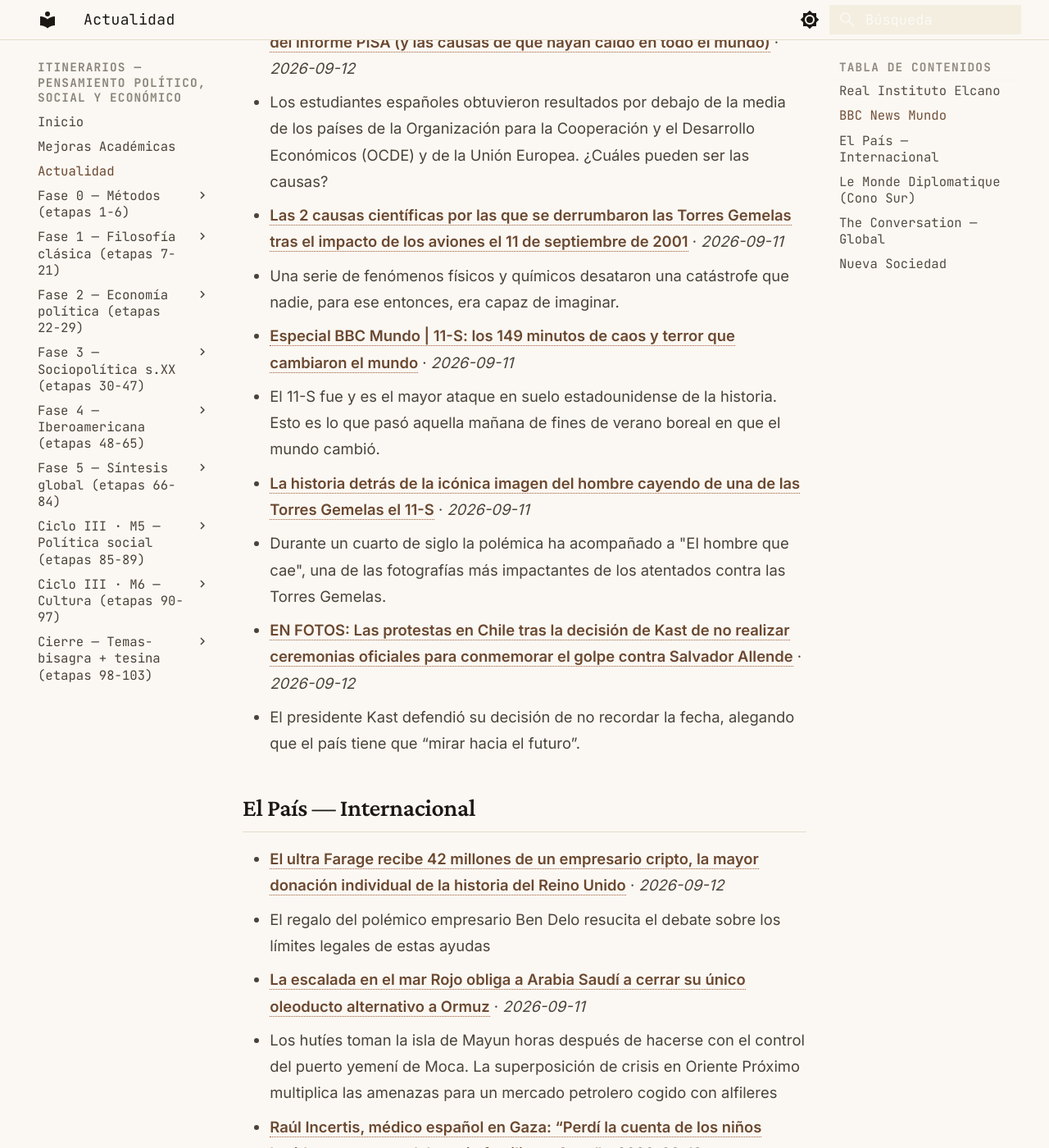
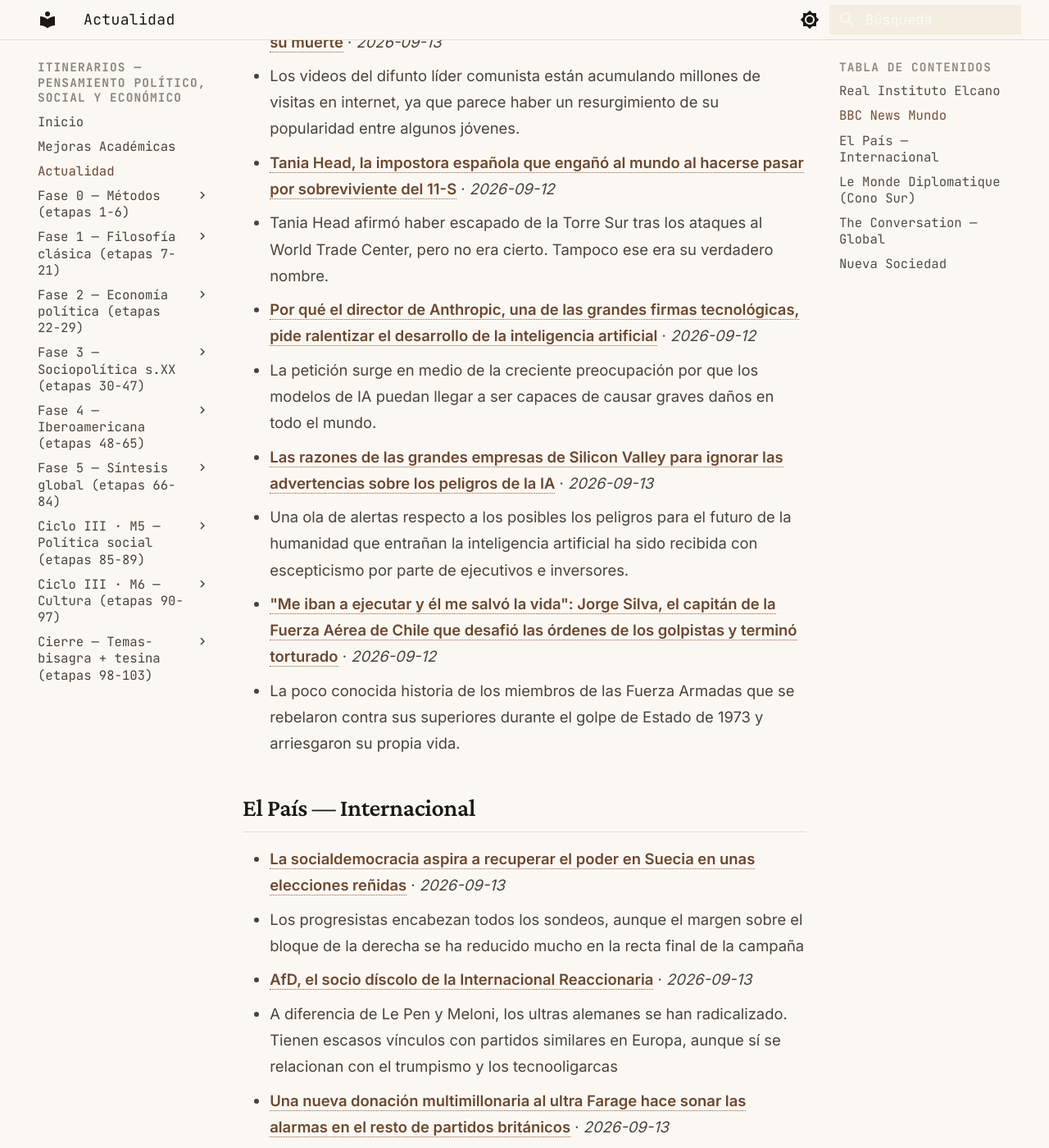
Before and after one commit to MrSpagVi/Curso, an MkDocs documentation site: the page built from docs/actualidad.md, in a window 1280 px wide and 1400 px high, scrolled down 896 px. Shown: the whole window at 82% size. Built offline with MkDocs 1.6.1 and Material for MkDocs 9.7.7, drawn with Linux system fonts in a browser that asks for light colours; some of the changed text lies outside the part shown.

Commit message:
auto: actualidad 2026-09-13

```diff
--- a/docs/actualidad.md
+++ b/docs/actualidad.md
@@ -6,7 +6,7 @@ title: Actualidad
 
 Últimos titulares de fuentes que dictan agenda en ciencia política y geopolítica. Actualizado automáticamente cada día (vía GitHub Actions).
 
-_Última actualización: 2026-09-12 09:50 UTC_
+_Última actualización: 2026-09-13 10:51 UTC_
 
 !!! tip "Ritual mensual — #actualidad"
     El último sábado de cada mes: agarrá **un** titular de los de abajo y escribí **300 palabras** aplicándole **2 autores** del último mes que leíste. ¿Qué diría cada uno? ¿En qué chocan? No resumas la noticia — usala como caso para pensar con las herramientas que venís construyendo. Guardá el texto con el tag `#actualidad` en tu sistema de notas. Esto convierte la teoría en criterio sobre la coyuntura: el objetivo del plan no es citar a Maquiavelo, es leer el presente con él.
@@ -17,29 +17,29 @@ _Sin datos en esta ejecución. Visitar fuente: [https://www.realinstitutoelcano.
 
 ## BBC News Mundo
 
-- **[Por qué España registró sus peores resultados educativos en la historia del informe PISA (y las causas de que hayan caído en todo el mundo)](https://www.bbc.com/mundo/articles/cz6z0407lnlo?at_medium=RSS&at_campaign=rss)** · *2026-09-12*
-  - Los estudiantes españoles obtuvieron resultados por debajo de la media de los países de la Organización para la Cooperación y el Desarrollo Económicos (OCDE) y de la Unión Europea. ¿Cuáles pueden ser las causas?
-- **[Las 2 causas científicas por las que se derrumbaron las Torres Gemelas tras el impacto de los aviones el 11 de septiembre de 2001](https://www.bbc.com/mundo/articles/cx2z51gprlxo?at_medium=RSS&at_campaign=rss)** · *2026-09-11*
-  - Una serie de fenómenos físicos y químicos desataron una catástrofe que nadie, para ese entonces, era capaz de imaginar.
-- **[Especial BBC Mundo | 11-S: los 149 minutos de caos y terror que cambiaron el mundo](https://www.bbc.com/mundo/resources/idt-ed9fe44b-4603-411e-8c37-e8a4a232ab89?at_medium=RSS&at_campaign=rss)** · *2026-09-11*
-  - El 11-S fue y es el mayor ataque en suelo estadounidense de la historia. Esto es lo que pasó aquella mañana de fines de verano boreal en que el mundo cambió.
-- **[La historia detrás de la icónica imagen del hombre cayendo de una de las Torres Gemelas el 11-S](https://www.bbc.com/mundo/articles/clyr0l5qgwpo?at_medium=RSS&at_campaign=rss)** · *2026-09-11*
-  - Durante un cuarto de siglo la polémica ha acompañado a "El hombre que cae", una de las fotografías más impactantes de los atentados contra las Torres Gemelas.
-- **[EN FOTOS: Las protestas en Chile tras la decisión de Kast de no realizar ceremonias oficiales para conmemorar el golpe contra Salvador Allende](https://www.bbc.com/mundo/articles/cz9z15k5kxpo?at_medium=RSS&at_campaign=rss)** · *2026-09-12*
-  - El presidente Kast defendió su decisión de no recordar la fecha, alegando que el país tiene que “mirar hacia el futuro”.
+- **[Por qué la figura de Mao sigue tan vigente en China 50 años después de su muerte](https://www.bbc.com/mundo/articles/cn9w2jzq2w3o?at_medium=RSS&at_campaign=rss)** · *2026-09-13*
+  - Los videos del difunto líder comunista están acumulando millones de visitas en internet, ya que parece haber un resurgimiento de su popularidad entre algunos jóvenes.
+- **[Tania Head, la impostora española que engañó al mundo al hacerse pasar por sobreviviente del 11-S](https://www.bbc.com/mundo/articles/cg49xwyxg6wo?at_medium=RSS&at_campaign=rss)** · *2026-09-12*
+  - Tania Head afirmó haber escapado de la Torre Sur tras los ataques al World Trade Center, pero no era cierto. Tampoco ese era su verdadero nombre.
+- **[Por qué el director de Anthropic, una de las grandes firmas tecnológicas, pide ralentizar el desarrollo de la inteligencia artificial](https://www.bbc.com/mundo/articles/c86x7vnegvvo?at_medium=RSS&at_campaign=rss)** · *2026-09-12*
+  - La petición surge en medio de la creciente preocupación por que los modelos de IA puedan llegar a ser capaces de causar graves daños en todo el mundo.
+- **[Las razones de las grandes empresas de Silicon Valley para ignorar las advertencias sobre los peligros de la IA](https://www.bbc.com/mundo/articles/cr7dmd1ydp0o?at_medium=RSS&at_campaign=rss)** · *2026-09-13*
+  - Una ola de alertas respecto a los posibles los peligros para el futuro de la humanidad que entrañan la inteligencia artificial ha sido recibida con escepticismo por parte de ejecutivos e inversores.
+- **["Me iban a ejecutar y él me salvó la vida": Jorge Silva, el capitán de la Fuerza Aérea de Chile que desafió las órdenes de los golpistas y terminó torturado](https://www.bbc.com/mundo/articles/ced792eyg7po?at_medium=RSS&at_campaign=rss)** · *2026-09-12*
+  - La poco conocida historia de los miembros de las Fuerza Armadas que se rebelaron contra sus superiores durante el golpe de Estado de 1973 y arriesgaron su propia vida.
 
 ## El País — Internacional
 
-- **[El ultra Farage recibe 42 millones de un empresario cripto, la mayor donación individual de la historia del Reino Unido](https://elpais.com/internacional/2026-09-12/el-ultra-farage-recibe-42-millones-de-un-empresario-cripto-la-mayor-donacion-individual-de-la-historia-del-reino-unido.html)** · *2026-09-12*
-  - El regalo del polémico empresario Ben Delo resucita el debate sobre los límites legales de estas ayudas
-- **[La escalada en el mar Rojo obliga a Arabia Saudí a cerrar su único oleoducto alternativo a Ormuz](https://elpais.com/internacional/2026-09-11/el-polvorin-del-mar-rojo-se-suma-al-cierre-de-ormuz-y-agrava-la-crisis-petrolera.html)** · *2026-09-11*
-  - Los hutíes toman la isla de Mayun horas después de hacerse con el control del puerto yemení de Moca. La superposición de crisis en Oriente Próximo multiplica las amenazas para un mercado petrolero cogido con alfileres
-- **[Raúl Incertis, médico español en Gaza: “Perdí la cuenta de los niños heridos que se quedaban sin familia en Gaza”](https://elpais.com/internacional/2026-09-12/raul-incertis-medico-espanol-en-gaza-perdi-la-cuenta-de-los-ninos-heridos-que-se-quedaban-sin-familia-en-gaza.html)** · *2026-09-12*
-  - El doctor español que trabajó en varios hospitales en la Franja en 2025 publica ‘Ojalá curar fuera más fácil’, donde relata la barbarie de la que fue testigo
+- **[La socialdemocracia aspira a recuperar el poder en Suecia en unas elecciones reñidas](https://elpais.com/internacional/2026-09-13/la-socialdemocracia-aspira-a-recuperar-el-poder-en-suecia-en-unas-renidas-elecciones.html)** · *2026-09-13*
+  - Los progresistas encabezan todos los sondeos, aunque el margen sobre el bloque de la derecha se ha reducido mucho en la recta final de la campaña
+- **[AfD, el socio díscolo de la Internacional Reaccionaria](https://elpais.com/internacional/2026-09-13/afd-el-socio-discolo-de-la-internacional-reaccionaria.html)** · *2026-09-13*
+  - A diferencia de Le Pen y Meloni, los ultras alemanes se han radicalizado. Tienen escasos vínculos con partidos similares en Europa, aunque sí se relacionan con el trumpismo y los tecnooligarcas
+- **[Una nueva donación multimillonaria al ultra Farage hace sonar las alarmas en el resto de partidos británicos](https://elpais.com/internacional/2026-09-13/una-nueva-donacion-multimillonaria-al-ultra-farage-hace-sonar-las-alarmas-en-el-resto-de-partidos-britanicos.html)** · *2026-09-13*
+  - Reform UK acumula ya más dinero en regalos que todas las demás formaciones políticas juntas en un año
+- **[Democracia en venta](https://elpais.com/internacional/2026-09-13/democracia-en-venta.html)** · *2026-09-13*
+  - No es la primera vez que Trump ofrece cheques en tiempo electoral, pero esta vez se trata de un cínico y descarado soborno que promete dinero a cambio de retener poder
 - **[¿Han ganado los terroristas tras el 11-S?](https://elpais.com/opinion/2026-09-11/han-ganado-los-terroristas-tras-el-11-s.html)** · *2026-09-11*
   - Estados Unidos respondió al atentado en Nueva York como querían sus atacantes y contribuyó a crear un mundo donde el terrorismo es tan normal que ya ni sabemos cuándo usar esa palabra
-- **[La guerra de la ultraderecha contra la Bauhaus](https://elpais.com/opinion/2026-09-10/la-guerra-de-la-ultraderecha-contra-la-bauhaus.html)** · *2026-09-10*
-  - Los partidos como AfD siempre libran guerras culturales, erigidos en representantes de eso que denominan “pueblo real”
 
 ## Le Monde Diplomatique (Cono Sur)
 
@@ -47,16 +47,16 @@ _Sin datos en esta ejecución. Visitar fuente: [https://www.eldiplo.org/feed/](h
 
 ## The Conversation — Global
 
-- **[How anti-bribery laws apply to Trump’s promise of $5,000 payments if Republicans keep control of Congress](https://theconversation.com/how-anti-bribery-laws-apply-to-trumps-promise-of-5-000-payments-if-republicans-keep-control-of-congress-291722)** · *2026-09-11*
-  - Bribery involves offering money to a particular person, but Trump did not make his $5,000 offer to any single voter or set of voters.
-- **[Volodymyr Zelenskyy’s visit to Canada advances the interests of both countries](https://theconversation.com/volodymyr-zelenskyys-visit-to-canada-advances-the-interests-of-both-countries-291761)** · *2026-09-11*
-  - Canada’s deepening ties with Ukraine can strengthen both countries as they navigate an increasingly unstable world and a less reliable U.S. ally.
-- **[A Swedish ghost story](https://theconversation.com/a-swedish-ghost-story-291400)** · *2026-09-11*
-  - Swedes take pride in being modern – and secular. But interest in the paranormal is high.
-- **[Why do people get married these days?](https://theconversation.com/why-do-people-get-married-these-days-290978)** · *2026-09-11*
-  - Most young people aren’t religious – but marriage is still a place where secular culture has quietly absorbed many of the values we associate with religion.
-- **[Pharmacogenomics: how your genes could help doctors choose the right medicine and dose](https://theconversation.com/pharmacogenomics-how-your-genes-could-help-doctors-choose-the-right-medicine-and-dose-291222)** · *2026-09-11*
-  - Your genes can affect how some medicines work. A reusable result could help doctors prescribe more safely, alongside other clinical evidence.
+- **[View from The Hill:  Albanese lashes Hanson over attack on his mother](https://theconversation.com/view-from-the-hill-albanese-lashes-hanson-over-attack-on-his-mother-291561)** · *2026-09-13*
+  - It is the second time in just days that the One Nation leader is on the back foot after making a personal attack.
+- **[New world map makes Africa look bigger: what’s the fuss about? Cartographers explain](https://theconversation.com/new-world-map-makes-africa-look-bigger-whats-the-fuss-about-cartographers-explain-291691)** · *2026-09-13*
+  - Correcting the mental map of global leaders is an important step in amplifying Africa’s relevance and rights.
+- **[Africa’s climate services need local detail and knowledge, say people who use the information](https://theconversation.com/africas-climate-services-need-local-detail-and-knowledge-say-people-who-use-the-information-290108)** · *2026-09-13*
+  - People restoring Africa’s ecosystems need climate services that combine forecasts with Indigenous knowledge and information about land, water and livelihoods.
+- **[South Africa has good water laws but bad services. What’s stopping fair access](https://theconversation.com/south-africa-has-good-water-laws-but-bad-services-whats-stopping-fair-access-284505)** · *2026-09-13*
+  - South Africa’s water law promises fairness, but ageing infrastructure, weak governance and unequal power leave many without reliable water.
+- **[Your memories of how you heard about 9/11 may well be wrong – we’ve been asking the same people what they remember for 25 years](https://theconversation.com/your-memories-of-how-you-heard-about-9-11-may-well-be-wrong-weve-been-asking-the-same-people-what-they-remember-for-25-years-291820)** · *2026-09-12*
+  - Memories are dynamic, not fixed. Even if what you’re remembering about your own experience isn’t quite how it all happened, those memories serve important roles.
 
 ## Nueva Sociedad
 
```
